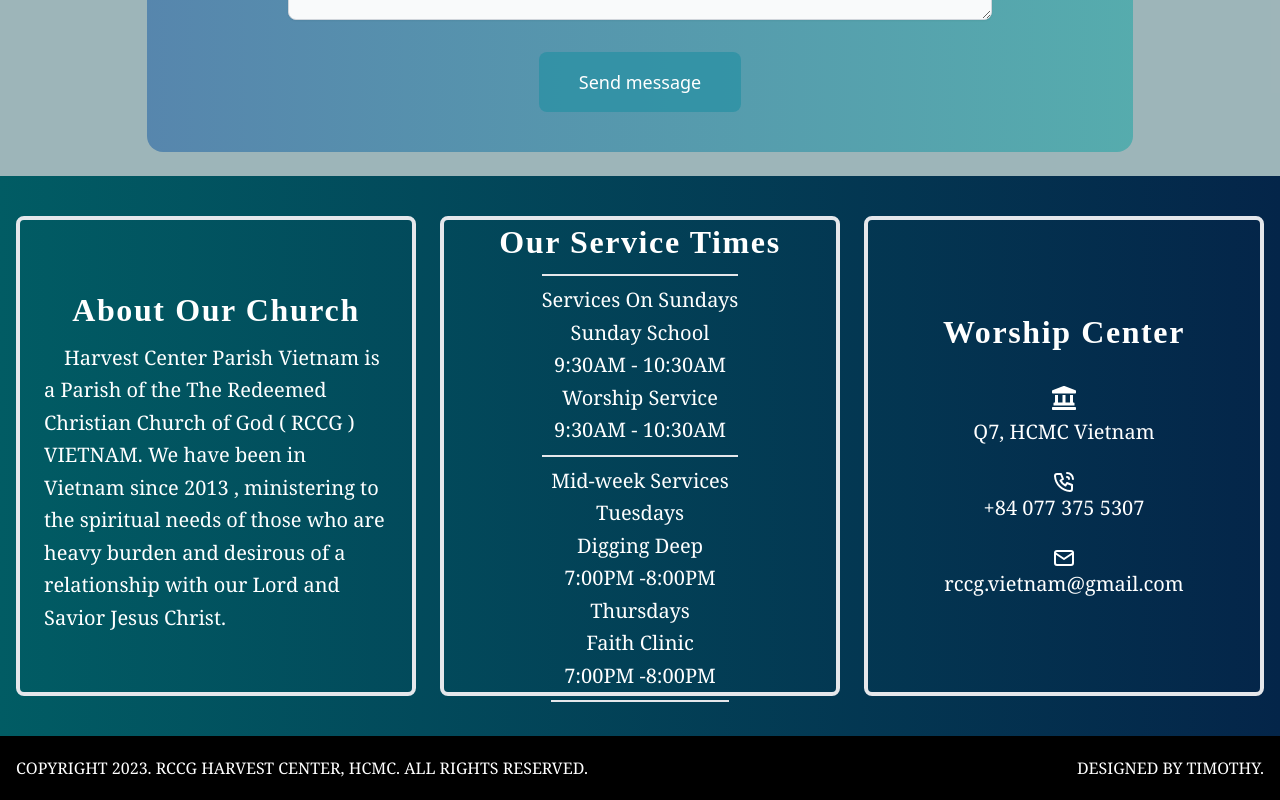
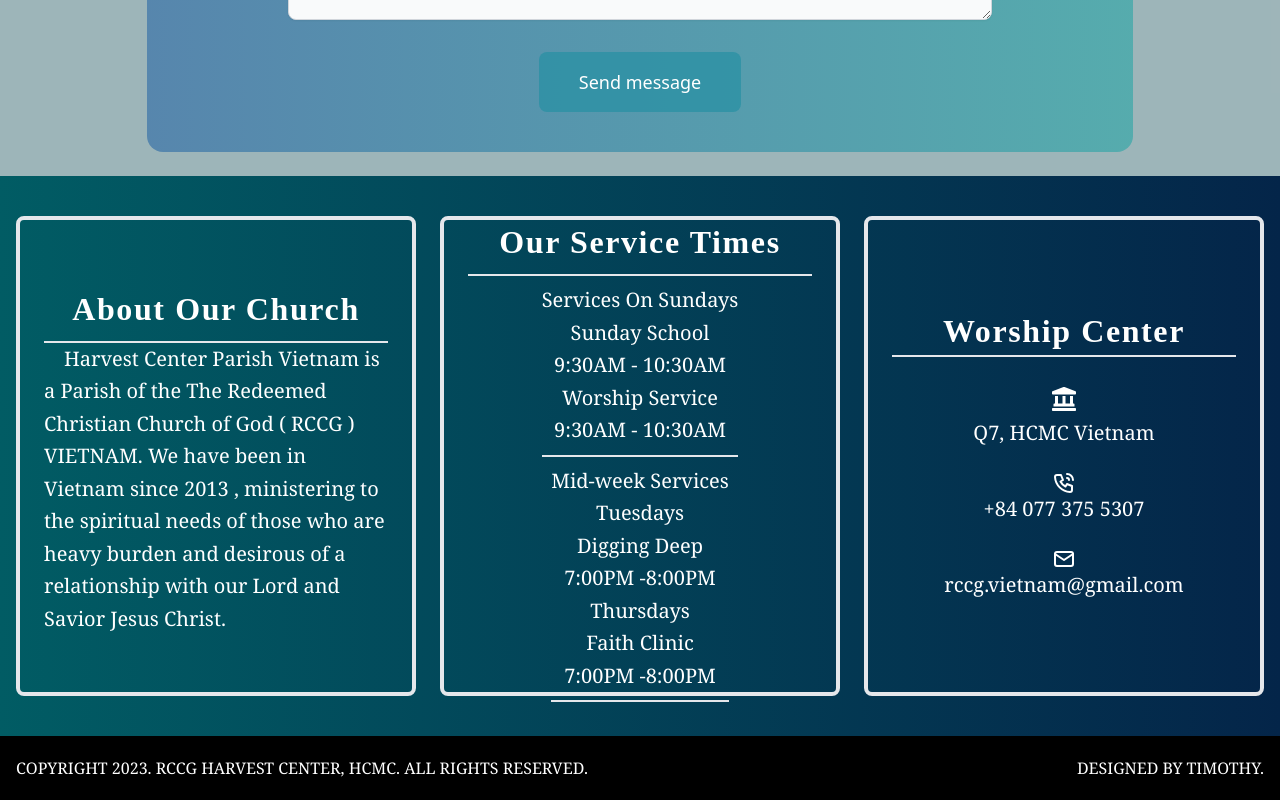
Before and after one commit to TimyBen/rccg-vietnam, a React (Create React App) app: page / in a window 1280 px wide. Shown: the part 1686-2486 px from the top of the page. Built offline with nearby package versions, Linux system fonts and the light colour scheme.

Commit message:
website fix

```diff
--- a/src/components/brief.js
+++ b/src/components/brief.js
@@ -11,12 +11,12 @@
       <div className="w-full">
         <div className="w-full min-h-[35rem] flex max-[420px]:flex-col max-lg:flex-col justify-between bg-gradient-to-r from-[#015c64] to-[#042549] items-center py-4 px-4 text-white">
           <div className="w-[25rem] border-4 h-[60vh] p-6  hover:bg-[#1e4b55a9] ease-linear transform transition duration-500 rounded-lg flex justify-center items-center flex-col">
-            <h1 className="font-climate font-semibold text-[2rem] text-center leading-loose tracking-wider max-[420px]:text-2xl">About Our Church</h1>
+            <h1 className="w-full font-climate font-semibold text-[2rem] text-center leading-loose tracking-wider max-[420px]:text-2xl border-b-2">About Our Church</h1>
             <p className="font-serif text-left indent-5 text-xl leading-relaxed max-[420px]:text-lg">Harvest Center Parish Vietnam is a Parish of the The Redeemed Christian Church of God ( RCCG ) VIETNAM. We have been in Vietnam since 2013 , ministering to the spiritual needs of those who are heavy burden and desirous of a relationship with our Lord and Savior Jesus Christ.</p>
           </div>
           <div className="w-[25rem] border-4 h-[60vh] p-6 hover:bg-[#1b3850c8] ease-linear transform  transition duration-500 rounded-lg flex justify-center items-center flex-col">
-            <h1 className="font-climate font-semibold text-[2rem] text-center leading-loose tracking-wider max-[420px]:text-2xl">Our Service Times</h1>
-            <p className="border-b-2 border-t-2 leading-relaxed flex flex-col font-serif text-xl py-2 max-[420px]:text-lg">
+            <h1 className="w-full font-climate font-semibold text-[2rem] text-center leading-loose tracking-wider max-[420px]:text-2xl border-b-2">Our Service Times</h1>
+            <p className="border-b-2 leading-relaxed flex flex-col font-serif text-xl py-2 max-[420px]:text-lg">
               <span>Services On Sundays</span>
               <span> <h1>Sunday School</h1>9:30AM - 10:30AM</span>
               <span> <h1>Worship Service</h1>9:30AM - 10:30AM</span>
@@ -28,17 +28,17 @@
             </p>
           </div>
           <div className="w-[25rem] border-4 h-[60vh] p-6 hover:bg-[#1b3850c8] ease-linear transform transition duration-500 rounded-lg flex justify-center content-center pt-16 flex-col">
-            <h1 className="font-climate font-semibold text-[2rem] text-center tracking-wider max-[420px]:text-2xl">Worship Center</h1>
-            <div className="w-full h-72 flex flex-col justify-center items-center gap-2">
-              <div className="w-full px-8 pb-4 flex flex-col justify-between gap-2 items-center">
+            <h1 className="font-climate font-semibold text-[2rem] text-center tracking-wider max-[420px]:text-2xl border-b-2">Worship Center</h1>
+            <div className="h-72 flex flex-col justify-center items-center gap-2">
+              <div className="px-8 pb-4 flex flex-col justify-between gap-2 items-center">
                 <FaLandmark className="w-6 h-6" />
                 <p className="font-serif text-xl text-left flex-grow max-[420px]:text-lg">Q7, HCMC Vietnam</p>
               </div>
-              <div className="w-full px-8 pb-4 flex flex-col justify-between items-center">
+              <div className="px-8 pb-4 flex flex-col justify-between items-center">
                 <TbPhoneCall className="w-6 h-6" />
                 <p className="font-serif text-xl text-left flex-grow max-[420px]:text-lg">+84 077 375 5307</p>
               </div>
-              <div className="w-full px-8 pb-4 flex flex-col justify-between items-center">
+              <div className="px-8 pb-4 flex flex-col justify-between items-center">
                 <TbMail className="w-6 h-6" />
                 <p className="font-serif text-xl text-left flex-grow max-[420px]:text-lg">rccg.vietnam@gmail.com</p>
               </div>
```
